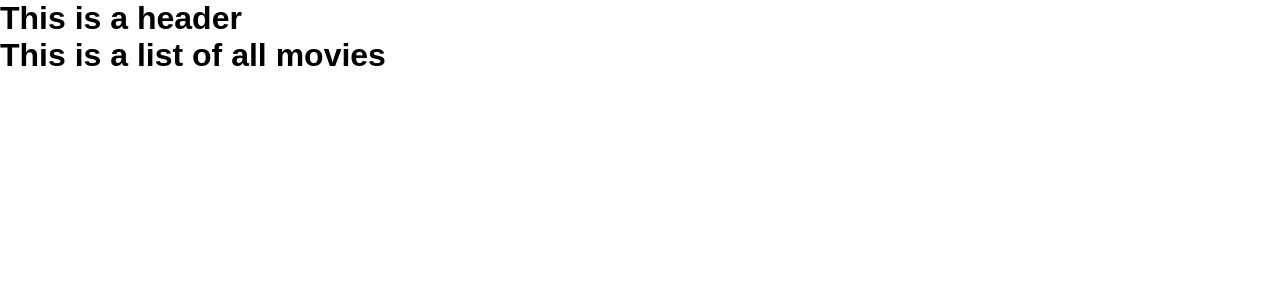
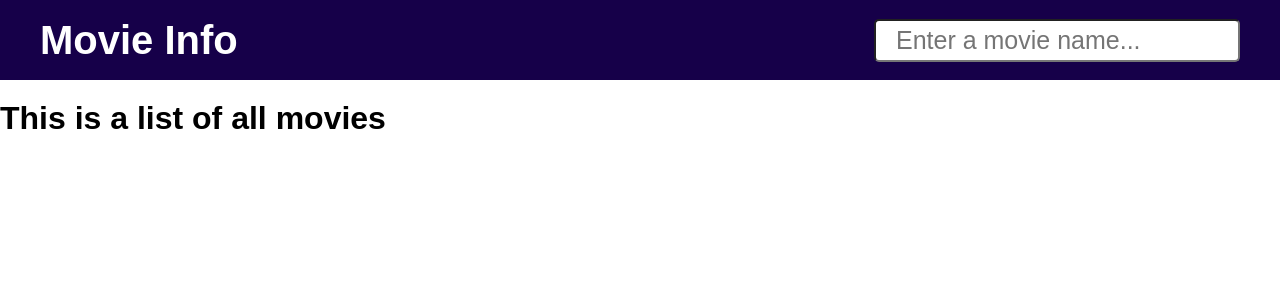
Before and after one commit to Hoang0211/movie-info, a React (Create React App) app: page / in a window 1280 px wide. Shown: the top 300 px of the page. Built offline with nearby package versions, Linux system fonts and the light colour scheme.

Commit message:
add header layout

```diff
--- a/src/App.js
+++ b/src/App.js
@@ -1,12 +1,12 @@
-import Header from "./components/Layout/Header";
-import Movies from "./components/Movies/Movies";
+import Header from "./components/Header/Header";
+import MoviesList from "./components/Movies/MoviesList";
 
 function App() {
   return (
     <>
       <Header />
       <main>
-        <Movies />
+        <MoviesList />
       </main>
     </>
   );
--- /dev/null
+++ b/src/components/Header/Header.js
@@ -0,0 +1,13 @@
+import classes from "./Header.module.css";
+
+const Header = () => {
+  return (
+    <div className={classes.header}>
+      <div className={classes.title}>Movie Info</div>
+      <form>
+        <input placeholder="Enter a movie name..." />
+      </form>
+    </div>
+  );
+};
+export default Header;
--- /dev/null
+++ b/src/components/Header/Header.module.css
@@ -0,0 +1,27 @@
+.header {
+  width: 100%;
+  height: 80px;
+  padding: 0px 40px;
+  position: fixed;
+  top: 0;
+  left: 0;
+  display: flex;
+  flex-direction: row;
+  justify-content: space-between;
+  align-items: center;
+  background-color: #160049;
+  color: #ffffff;
+  z-index: 10;
+}
+.title {
+  font-size: 40px;
+  font-weight: bold;
+}
+input {
+  padding: 5px 20px;
+  border-radius: 5px;
+  font-size: 25px;
+}
+input:focus {
+  outline: none;
+}
--- a/src/components/Layout/Header.js
+++ /dev/null
@@ -1,8 +0,0 @@
-const Header = () => {
-  return (
-    <>
-      <h1>This is a header</h1>
-    </>
-  );
-};
-export default Header;
--- a/src/components/Movies/Movies.js
+++ /dev/null
@@ -1,9 +0,0 @@
-const Movies = () => {
-  return (
-    <>
-      <h1>This is a list of all movies</h1>
-    </>
-  );
-};
-
-export default Movies;
--- /dev/null
+++ b/src/components/Movies/MoviesList.js
@@ -0,0 +1,11 @@
+import classes from "./MoviesList.module.css";
+
+const MoviesList = () => {
+  return (
+    <div className={classes["movies-list"]}>
+      <h1>This is a list of all movies</h1>
+    </div>
+  );
+};
+
+export default MoviesList;
--- /dev/null
+++ b/src/components/Movies/MoviesList.module.css
@@ -0,0 +1,3 @@
+.movies-list {
+  margin-top: 100px;
+}
--- a/src/index.css
+++ b/src/index.css
@@ -9,3 +9,7 @@
 html {
   font-family: sans-serif, monospace;
 }
+
+body {
+  width: 700px;
+}
```
Also changed, not shown: src/components/Layout/HeaderForm.js (deleted), src/components/UI/Card.js (deleted), src/components/UI/Input.js (deleted).
